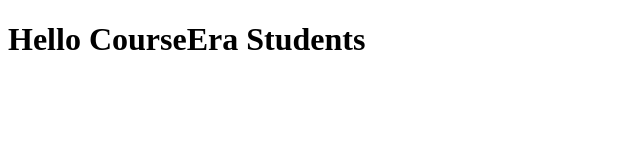
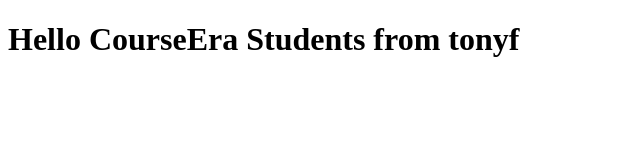
Before and after one commit to tfisher100101/coursera-test, a plain HTML site: page index.html in a window 1280 px wide. Shown: the whole page, without its empty margins (0-640 px from the left). Drawn offline with Linux system fonts and the light colour scheme.

Commit message:
Modified to test browser sync

```diff
--- a/index.html
+++ b/index.html
@@ -5,6 +5,6 @@
     <title>Hello Coursera</title>
   </head>
   <body>
-    <h1>Hello CourseEra Students</h1>
+    <h1>Hello CourseEra Students from tonyf</h1>
   </body>
 </html>
```
